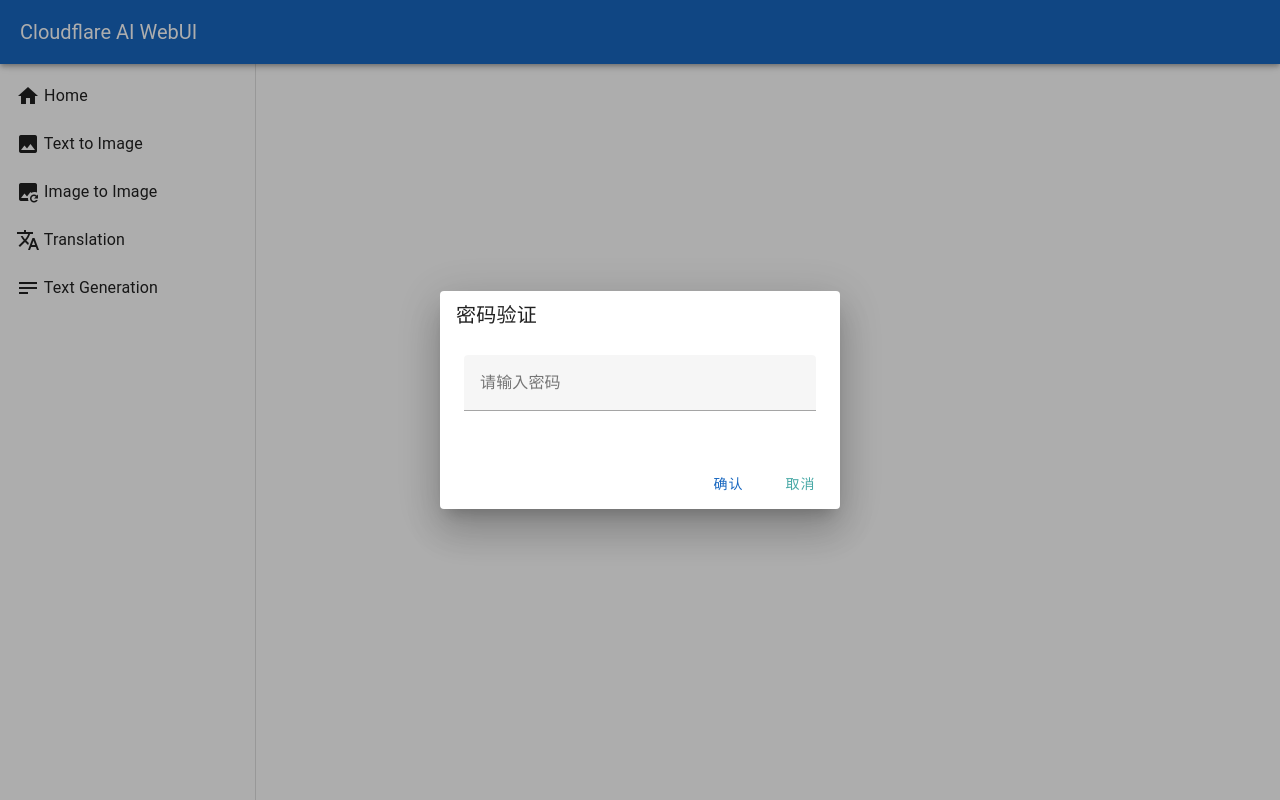
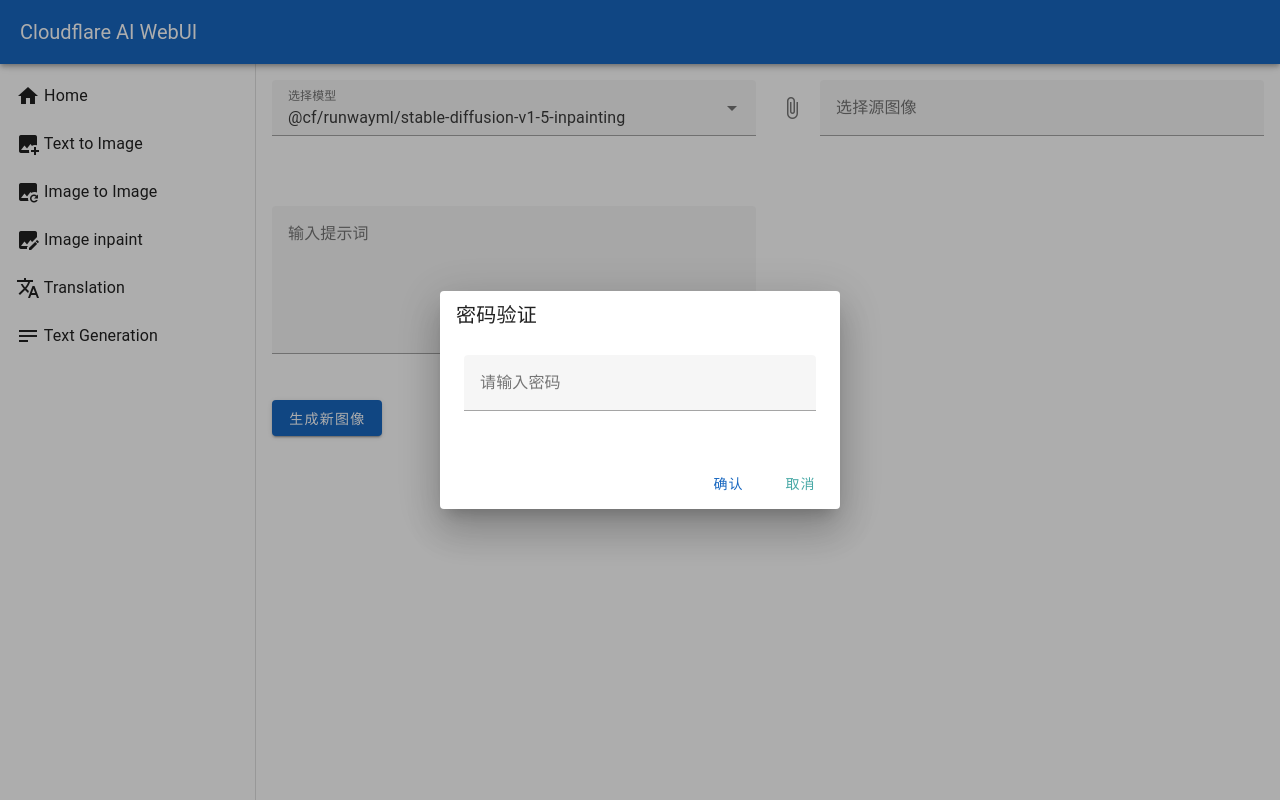
Before and after one commit to zhxiaoyu/cf-ai-nuxt, a Nuxt app: page /img-inpaint in a window 1280 px wide. Built offline with nearby package versions, Linux system fonts and the light colour scheme.

Commit message:
develop img inpaint page

```diff
--- a/components/NavBar.vue
+++ b/components/NavBar.vue
@@ -21,8 +21,9 @@ const router = useRouter();
 
 const items = [
     { title: 'Home', icon: 'mdi-home', path: '/' },
-    { title: 'Text to Image', icon: 'mdi-image', path: '/text-to-image' },
+    { title: 'Text to Image', icon: 'mdi-image-plus', path: '/text-to-image' },
     { title: 'Image to Image', icon: 'mdi-image-refresh', path: '/img-to-img' },
+    { title: 'Image inpaint', icon: 'mdi-image-edit', path: '/img-inpaint' },
     { title: 'Translation', icon: 'mdi-translate', path: '/translation' },
     { title: 'Text Generation', icon: 'mdi-text', path: '/text-generation' },
 ];
--- a/nuxt.config.ts
+++ b/nuxt.config.ts
@@ -25,6 +25,7 @@ export default defineNuxtConfig({
     '/text-generation': { ssr: false },
     '/text-to-image': { ssr: false },
     '/img-to-img': { ssr: false },
+    '/img-inpaint': { ssr: false },
     '/translation': { ssr: false },
   },
 })
--- /dev/null
+++ b/pages/img-inpaint.vue
@@ -0,0 +1,193 @@
+<template>
+    <v-container>
+        <v-row>
+            <v-col cols="12" md="6">
+                <v-select v-model="selectedModel" :items="models" label="选择模型" required />
+            </v-col>
+            <v-col cols="12" md="6">
+                <v-file-input v-model="sourceImage" label="选择源图像" accept="image/*" show-size required
+                    @change="onImageUpload" />
+            </v-col>
+        </v-row>
+        <v-row>
+            <v-col cols="12">
+                <div v-if="sourceImageUrl" class="image-container">
+                    <v-img :src="sourceImageUrl" max-width="100%" ref="imageRef" />
+                    <canvas ref="canvasRef" class="drawing-canvas" @mousedown="startDrawing" @mousemove="draw"
+                        @mouseup="stopDrawing" @mouseleave="stopDrawing"></canvas>
+                </div>
+            </v-col>
+        </v-row>
+        <v-row>
+            <v-col cols="12" md="6">
+                <v-textarea v-model="prompt" label="输入提示词" required />
+            </v-col>
+        </v-row>
+        <v-row>
+            <v-col cols="12">
+                <v-btn @click="generateImage" :loading="loading" color="primary">生成新图像</v-btn>
+            </v-col>
+        </v-row>
+        <v-row v-if="generatedImageUrl">
+            <v-col cols="12">
+                <div class="image-container">
+                    <v-img :src="generatedImageUrl" max-width="100%" />
+                </div>
+            </v-col>
+        </v-row>
+    </v-container>
+</template>
+<script setup lang="ts">
+import { ref, onMounted, nextTick } from 'vue';
+const models = [
+    '@cf/runwayml/stable-diffusion-v1-5-inpainting',
+];
+const selectedModel = ref(models[0]);
+const sourceImage = ref<File | null>(null);
+const sourceImageUrl = ref<string | null>(null);
+const prompt = ref<string>('');
+const canvasRef = ref<HTMLCanvasElement | null>(null);
+const context = ref<CanvasRenderingContext2D | null>(null);
+const isDrawing = ref<boolean>(false);
+const loading = ref<boolean>(false);
+const generatedImageUrl = ref<string | null>(null);
+
+onMounted(async () => {
+    await nextTick();
+    if (canvasRef.value) {
+        context.value = canvasRef.value.getContext('2d');
+        if (!context.value) {
+            console.error('Failed to get 2D context');
+        }
+    } else {
+        console.error('Canvas element not found');
+    }
+});
+
+const onImageUpload = () => {
+    if (sourceImage.value) {
+        const reader = new FileReader();
+        reader.onload = (e) => {
+            sourceImageUrl.value = e.target?.result as string;
+
+            nextTick(() => {
+                if (canvasRef.value) {
+                    const imgElement = document.querySelector('v-image__image');
+                    if (imgElement) {
+                        canvasRef.value.width = imgElement.clientWidth;
+                        canvasRef.value.height = imgElement.clientHeight;
+                    }
+                    else{
+                        console.error('Image element not found');
+                    }
+                }
+                else{
+                    console.error('Canvas element not found');
+                }
+            });
+        };
+        reader.readAsDataURL(sourceImage.value);
+    }
+};
+
+const startDrawing = (event: MouseEvent) => {
+    isDrawing.value = true;
+    draw(event);
+};
+
+const draw = (event: MouseEvent) => {
+    if (!isDrawing.value || !context.value || !canvasRef.value) return;
+
+    const rect = canvasRef.value.getBoundingClientRect();
+    context.value.lineWidth = 10;
+    context.value.lineCap = 'round';
+    context.value.strokeStyle = 'red';
+
+    context.value.lineTo(event.clientX - rect.left, event.clientY - rect.top);
+    context.value.stroke();
+    context.value.beginPath();
+    context.value.moveTo(event.clientX - rect.left, event.clientY - rect.top);
+};
+
+const stopDrawing = () => {
+    if (!context.value) return;
+
+    context.value.closePath();
+    isDrawing.value = false;
+};
+
+const generateImage = async () => {
+    if (!selectedModel.value || !sourceImage.value || !prompt.value || !canvasRef.value) {
+        return;
+    }
+
+    loading.value = true;
+
+    const imageArrayBuffer = await sourceImage.value.arrayBuffer();
+    const maskArrayBuffer = await getCanvasArrayBuffer(canvasRef.value);
+
+    const inputs = {
+        model: selectedModel.value,
+        prompt: prompt.value,
+        image: [...new Uint8Array(imageArrayBuffer)],
+        mask: [...new Uint8Array(maskArrayBuffer)]
+    };
+
+    try {
+        const res = await fetch('/api/imginpaint', {
+            method: 'POST',
+            headers: {
+                'Content-Type': 'application/json'
+            },
+            body: JSON.stringify(inputs)
+        });
+
+        if (res.ok) {
+            const blob = await res.blob();
+            generatedImageUrl.value = URL.createObjectURL(blob);
+        } else {
+            console.error('Failed to generate image', res);
+        }
+    } catch (err) {
+        console.error('Error during image generation', err);
+    } finally {
+        loading.value = false;
+    }
+};
+
+const getCanvasArrayBuffer = (canvas: HTMLCanvasElement): Promise<ArrayBuffer> => {
+    return new Promise((resolve, reject) => {
+        canvas.toBlob((blob) => {
+            if (blob) {
+                const reader = new FileReader();
+                reader.onload = () => {
+                    resolve(reader.result as ArrayBuffer);
+                };
+                reader.onerror = reject;
+                reader.readAsArrayBuffer(blob);
+            } else {
+                reject(new Error('Failed to convert canvas to blob'));
+            }
+        });
+    });
+};
+</script>
+<style scoped>
+.image-container {
+    position: relative;
+}
+
+.drawing-canvas {
+    position: absolute;
+    top: 0;
+    left: 0;
+    width: 100%;
+    height: 100%;
+    pointer-events: none;
+    border: 1px solid #ccc;
+}
+
+canvas {
+    pointer-events: all;
+}
+</style>
--- a/pages/img-to-img.vue
+++ b/pages/img-to-img.vue
@@ -12,7 +12,7 @@
         </v-row>
         <v-row>
             <v-col cols="12">
-                <v-textarea v-model="prompt" label="Input prompt(prefer English)" auto-grow outlined required />
+                <v-textarea v-model="prompt" label="Input prompt (prefer English)" auto-grow outlined required />
             </v-col>
         </v-row>
         <v-row>
```
Also changed, not shown: 1 other file (tests, documents, lock files or other folders).
